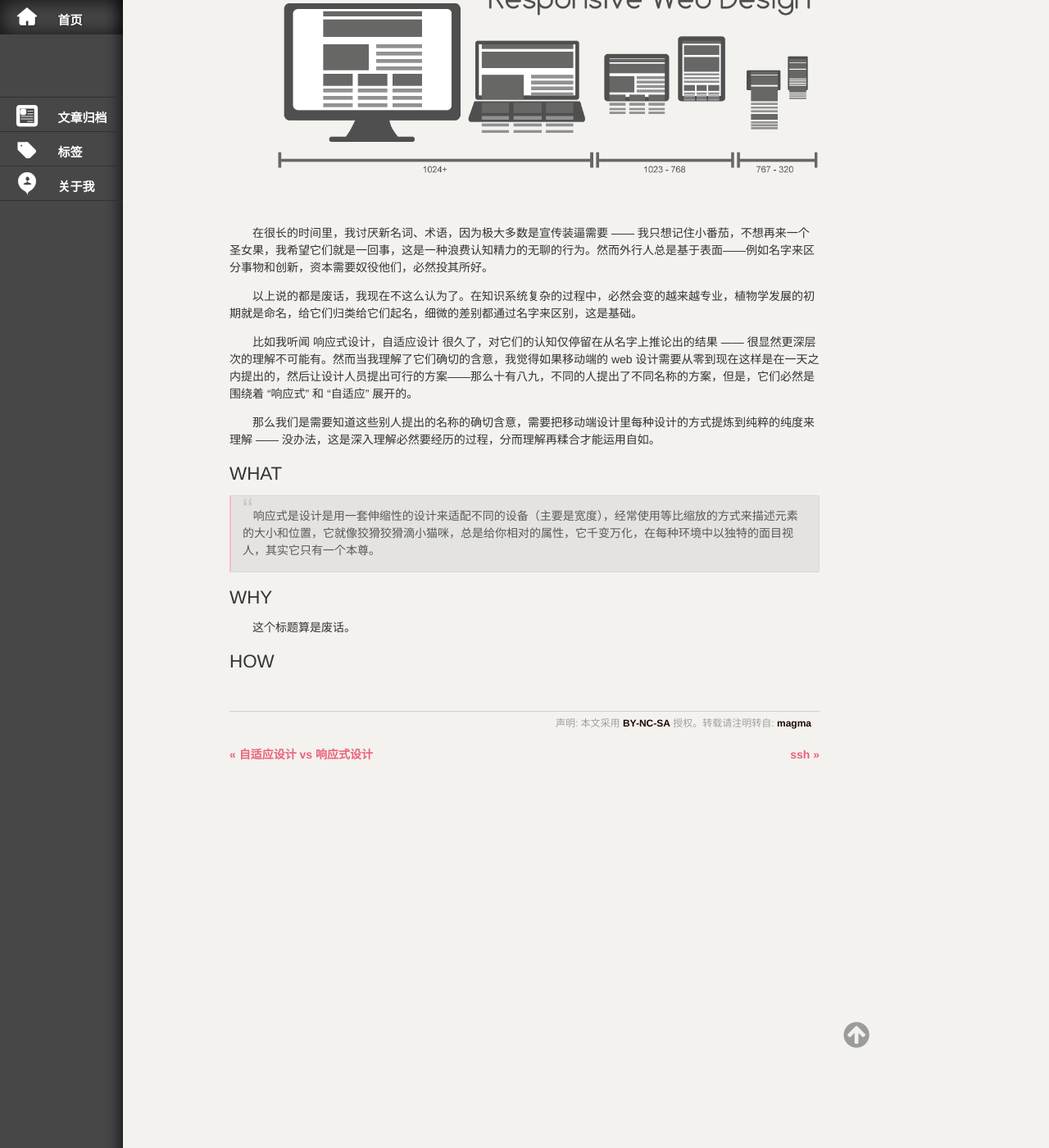
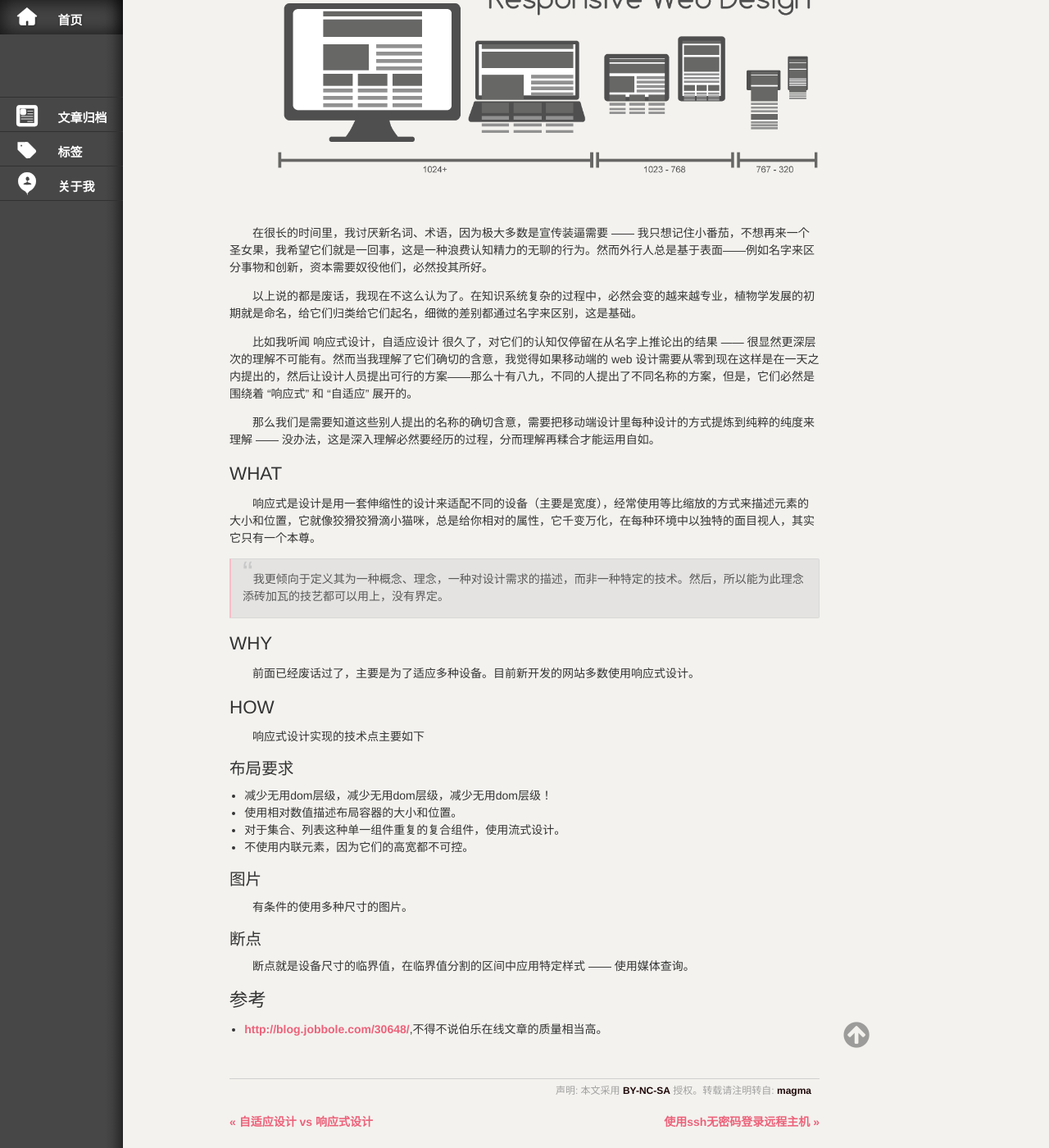
Before and after one commit to magmaliang/magmaliang.github.io, a Jekyll site: the page built from _posts/2016-09-19-responsive-design.md, in a window 1280 px wide and 1400 px high, scrolled down 214 px. Shown: the whole window at 82% size. Built offline with Jekyll 4.4.1, drawn with Linux system fonts in a browser that asks for light colours; comment, search, counter and statistics services are not loaded.

Commit message:
new post

````diff
--- a/_posts/2016-09-19-responsive-design.md
+++ b/_posts/2016-09-19-responsive-design.md
@@ -17,9 +17,29 @@ tags: design
 
 ## WHAT
 
-> 响应式是设计是用一套伸缩性的设计来适配不同的设备（主要是宽度），经常使用等比缩放的方式来描述元素的大小和位置，它就像狡猾狡猾滴小猫咪，总是给你相对的属性，它千变万化，在每种环境中以独特的面目视人，其实它只有一个本尊。
+响应式是设计是用一套伸缩性的设计来适配不同的设备（主要是宽度），经常使用等比缩放的方式来描述元素的大小和位置，它就像狡猾狡猾滴小猫咪，总是给你相对的属性，它千变万化，在每种环境中以独特的面目视人，其实它只有一个本尊。
+
+> 我更倾向于定义其为一种概念、理念，一种对设计需求的描述，而非一种特定的技术。然后，所以能为此理念添砖加瓦的技艺都可以用上，没有界定。
 
 ## WHY
-这个标题算是废话。
+前面已经废话过了，主要是为了适应多种设备。目前新开发的网站多数使用响应式设计。
 
 ## HOW
+响应式设计实现的技术点主要如下
+
+### 布局要求
+
+- 减少无用dom层级，减少无用dom层级，减少无用dom层级！
+- 使用相对数值描述布局容器的大小和位置。
+- 对于集合、列表这种单一组件重复的复合组件，使用流式设计。
+- 不使用内联元素，因为它们的高宽都不可控。
+
+### 图片
+有条件的使用多种尺寸的图片。
+
+### 断点
+断点就是设备尺寸的临界值，在临界值分割的区间中应用特定样式 —— 使用媒体查询。
+
+
+## 参考
+- [http://blog.jobbole.com/30648/](http://blog.jobbole.com/30648/),不得不说伯乐在线文章的质量相当高。
--- a/_posts/2016-09-19-ssh.md
+++ b/_posts/2016-09-19-ssh.md
@@ -1,18 +1,18 @@
 ---
 layout: post
-title:  "ssh"
+title:  "使用ssh无密码登录远程主机"
 date:   2016-09-19
 author: "magma"
 tags: tools
 ---
 
-# ssh
+![](/assets/img/ssh.png)
 
 ## secure shell.
 
-> ssh为 client-server 的网络在不安全的通道上提供安全的通道。它常被用户用来登录远程的主机。
+ssh为 client-server 的网络在不安全的通道上提供安全的通道。它常被用户用来登录远程的主机。
 
-## command
+## 登录命令
 
 ```
 ssh username@server
@@ -23,14 +23,16 @@ ssh username@server
 ## login without passwd
 
 1. 在client端使用以下命令，生成rsa加密的公钥。生成过程中会告诉你它生成的id_rsa.pub的位置
-
-```
+```bash
 ssh-keygen
 ```
-
 2. 将公钥 id_rsa.pub 追加到 server 的 .ssh/authorized_keys中。
+```bash
+//使用cat命令追加
+cat ~/.ssh/id_rsa.pub | ssh user@remotehost 'cat >> ~/.ssh/authorized_keys'
+```
 
 这个过程就像获得通行证一样，下次client端的ssh登录到server的时候，server端认为其已授权而无需密码。
-详见[how-to-set-up-a-password-less-ssh-login](http://osxdaily.com/2012/05/25/how-to-set-up-a-password-less-ssh-login/)
 
-那么问题来了，我们平时在社会上活动时可以拿身份证作为注册某些通行证的凭证，因为它比较权威，难以修改和仿冒，但是数据是一般来说是极容易伪造的，rsa的机制是如何做到的？
+## 参考
+- [how-to-set-up-a-password-less-ssh-login](http://osxdaily.com/2012/05/25/how-to-set-up-a-password-less-ssh-login/)
--- a/assets/css/markdown.css
+++ b/assets/css/markdown.css
@@ -13,7 +13,7 @@ template,[hidden]{display:none}
 a{background-color:transparent;-webkit-text-decoration-skip:objects}a:active,a:hover{outline-width:0}
 abbr[title]{border-bottom:none;text-decoration:underline;text-decoration:underline dotted}
 b,strong{font-weight:inherit}
-b,strong{font-weight:bolder}
+b,strong{font-weight:bolder;color:#f60;}
 dfn{font-style:italic}
 h1{font-size:2em;margin:0.67em 0}
 mark{background-color:#ff0;color:#000}
````
Also changed, not shown: _posts/2016-09-20-settimeout.md (added, +93 -0 lines), _posts/2016-09-21-promise.md (added, +7 -0 lines), assets/img/20160921-01.png (added), assets/img/settimeout.png (added), assets/img/ssh.png (added).
